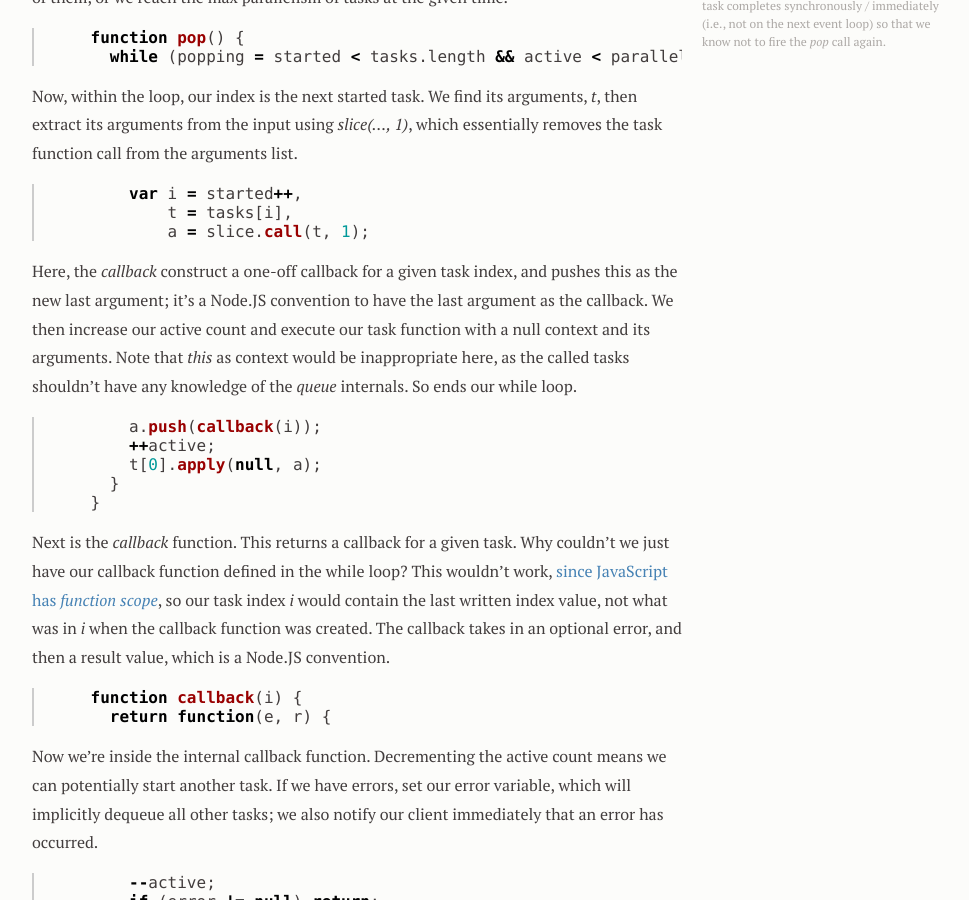
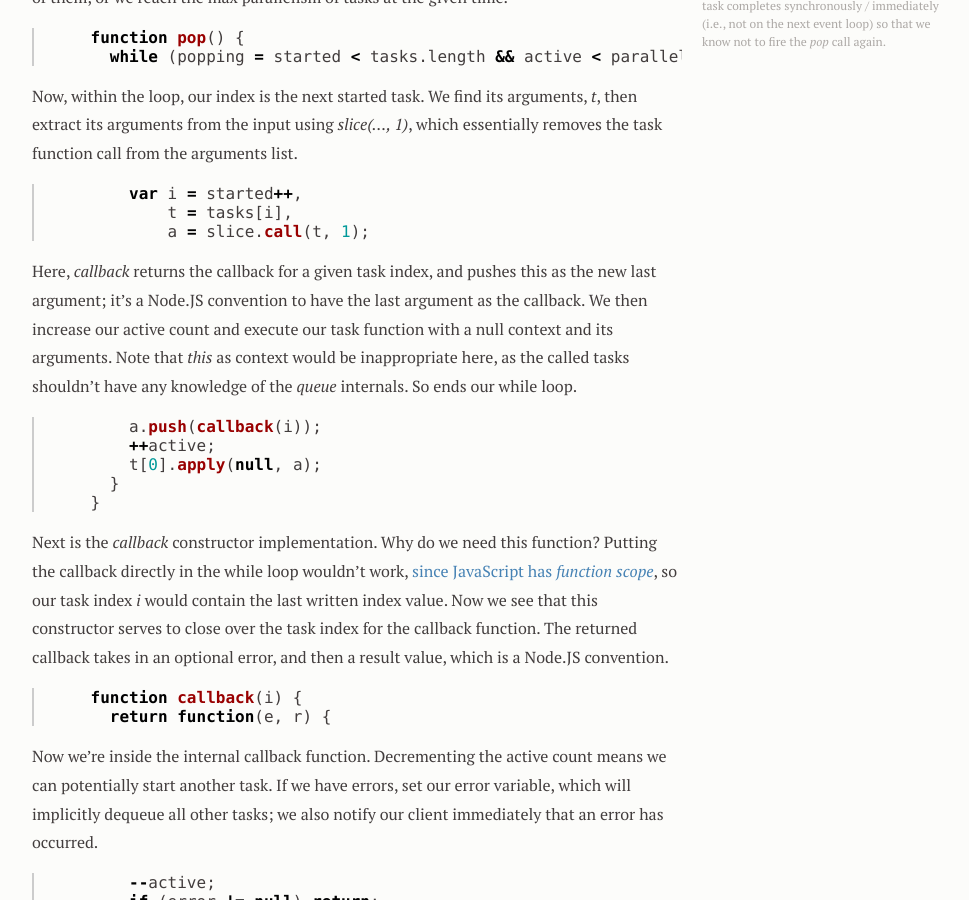
Before and after one commit to bryansum/bsumm.net, a Jekyll site: the page built from _posts/2013-03-31-analyzing-mbostocks-queue-js.md, in a window 1280 px wide and 900 px high, scrolled down 3134 px. Shown: the whole window, without its empty margins (283-1252 px from the left). Built offline with Jekyll 4.4.1, drawn with Linux system fonts in a browser that asks for light colours; nearby versions of some CDN libraries; Markdown is read by kramdown in place of the engine named in the settings.

Commit message:
fixed wording again

````diff
--- a/_posts/2013-03-31-analyzing-mbostocks-queue-js.md
+++ b/_posts/2013-03-31-analyzing-mbostocks-queue-js.md
@@ -121,7 +121,7 @@ Now, within the loop, our index is the next started task. We find its arguments,
             a = slice.call(t, 1);
 ```
 
-Here, the *callback* construct a one-off callback for a given task index, and pushes this as the new last argument; it's a Node.JS convention to have the last argument as the callback. We then increase our active count and execute our task function with a null context and its arguments. Note that *this* as context would be inappropriate here, as the called tasks shouldn't have any knowledge of the *queue* internals. So ends our while loop.
+Here, *callback* returns the callback for a given task index, and pushes this as the new last argument; it's a Node.JS convention to have the last argument as the callback. We then increase our active count and execute our task function with a null context and its arguments. Note that *this* as context would be inappropriate here, as the called tasks shouldn't have any knowledge of the *queue* internals. So ends our while loop.
 
 ```javascript
         a.push(callback(i));
@@ -131,7 +131,7 @@ Here, the *callback* construct a one-off callback for a given task index, and pu
     }
 ```
 
-Next is the *callback* function. This returns a callback for a given task. Why couldn't we just have our callback function defined in the while loop? This wouldn't work, [since JavaScript has *function scope*](http://stackoverflow.com/questions/750486/javascript-closure-inside-loops-simple-practical-example), so our task index *i* would contain the last written index value, not what was in *i* when the callback function was created. The callback takes in an optional error, and then a result value, which is a Node.JS convention.
+Next is the *callback* constructor implementation. Why do we need this function? Putting the callback directly in the while loop wouldn't work, [since JavaScript has *function scope*](http://stackoverflow.com/questions/750486/javascript-closure-inside-loops-simple-practical-example), so our task index *i* would contain the last written index value. Now we see that this constructor serves to close over the task index for the callback function. The returned callback takes in an optional error, and then a result value, which is a Node.JS convention.
 
 ```javascript
     function callback(i) {
````
